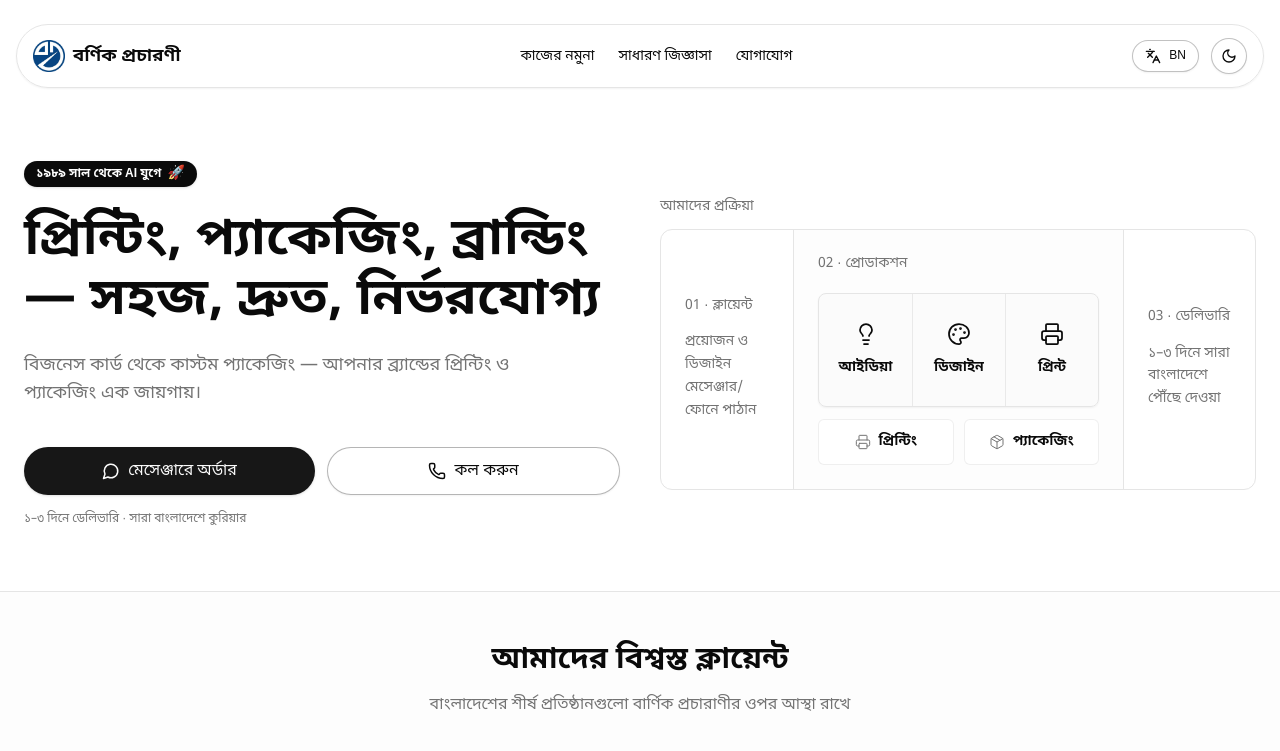
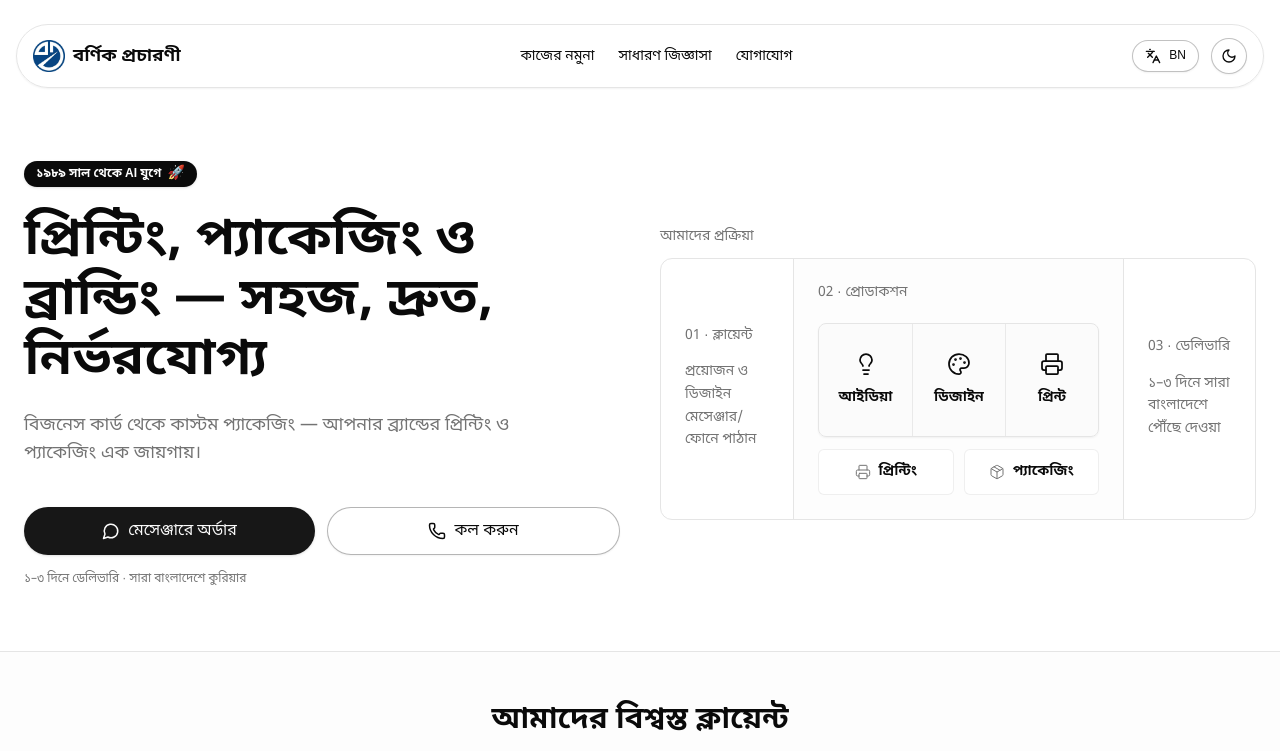
Before and after one commit to barnick-engineering/website, a Next.js app: page / in a window 1280 px wide. Shown: the top 751 px of the page. Built offline with nearby package versions, Linux system fonts and the light colour scheme.

Commit message:
improved clarity and consistency in language context.

```diff
--- a/contexts/language-context.tsx
+++ b/contexts/language-context.tsx
@@ -31,7 +31,7 @@ const translations: Record<Language, Record<string, string>> = {
     "nav.contact": "যোগাযোগ",
     // Hero
     "hero.badge": "১৯৮৯ সাল থেকে AI যুগে",
-    "hero.title": "প্রিন্টিং, প্যাকেজিং, ব্রান্ডিং — সহজ, দ্রুত, নির্ভরযোগ্য",
+    "hero.title": "প্রিন্টিং, প্যাকেজিং ও ব্রান্ডিং — সহজ, দ্রুত, নির্ভরযোগ্য",
     "hero.subtitle":
       "বিজনেস কার্ড থেকে কাস্টম প্যাকেজিং — আপনার ব্র্যান্ডের প্রিন্টিং ও প্যাকেজিং এক জায়গায়।",
     "hero.browseProducts": "পণ্য দেখুন",
```
